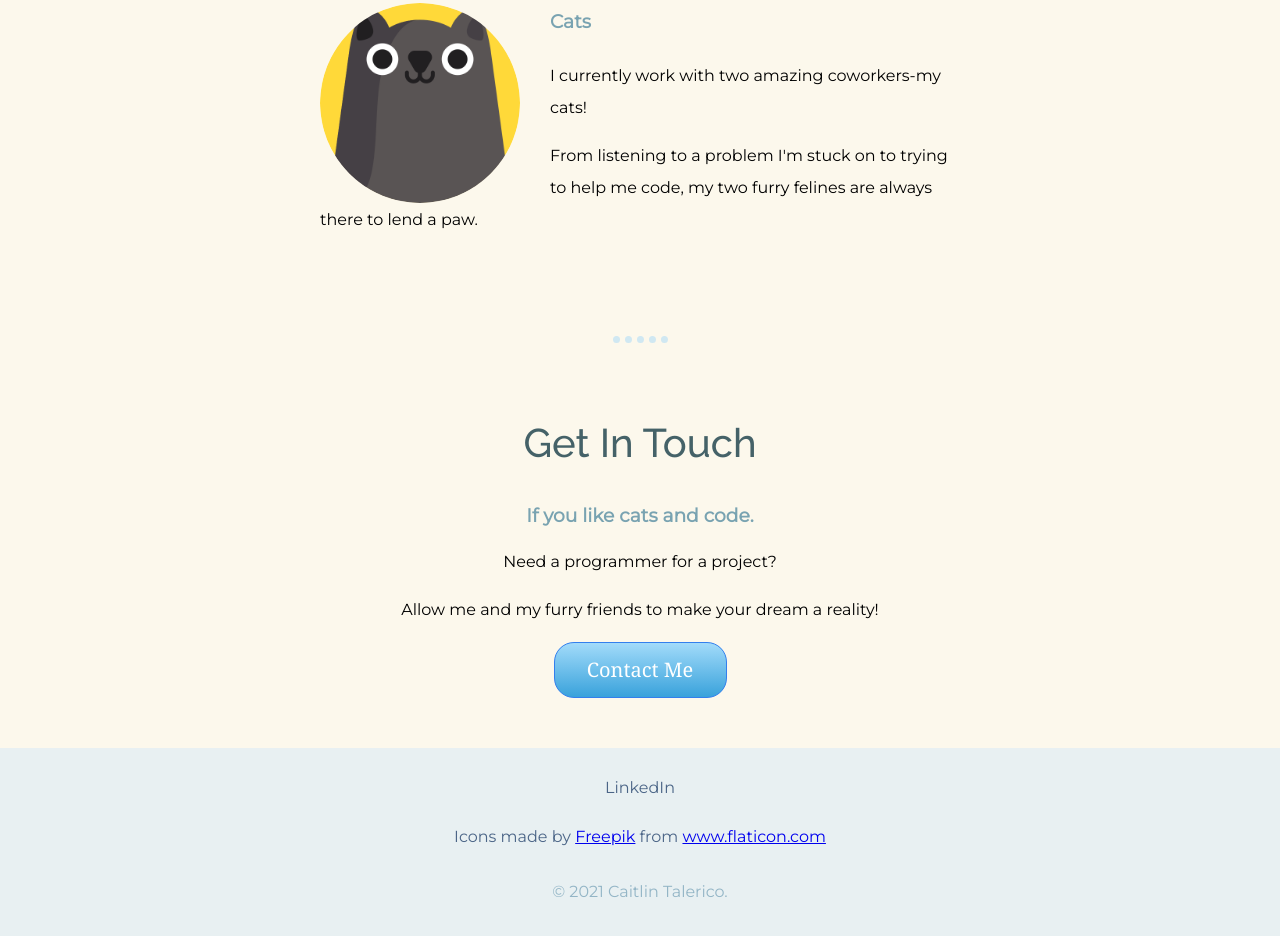
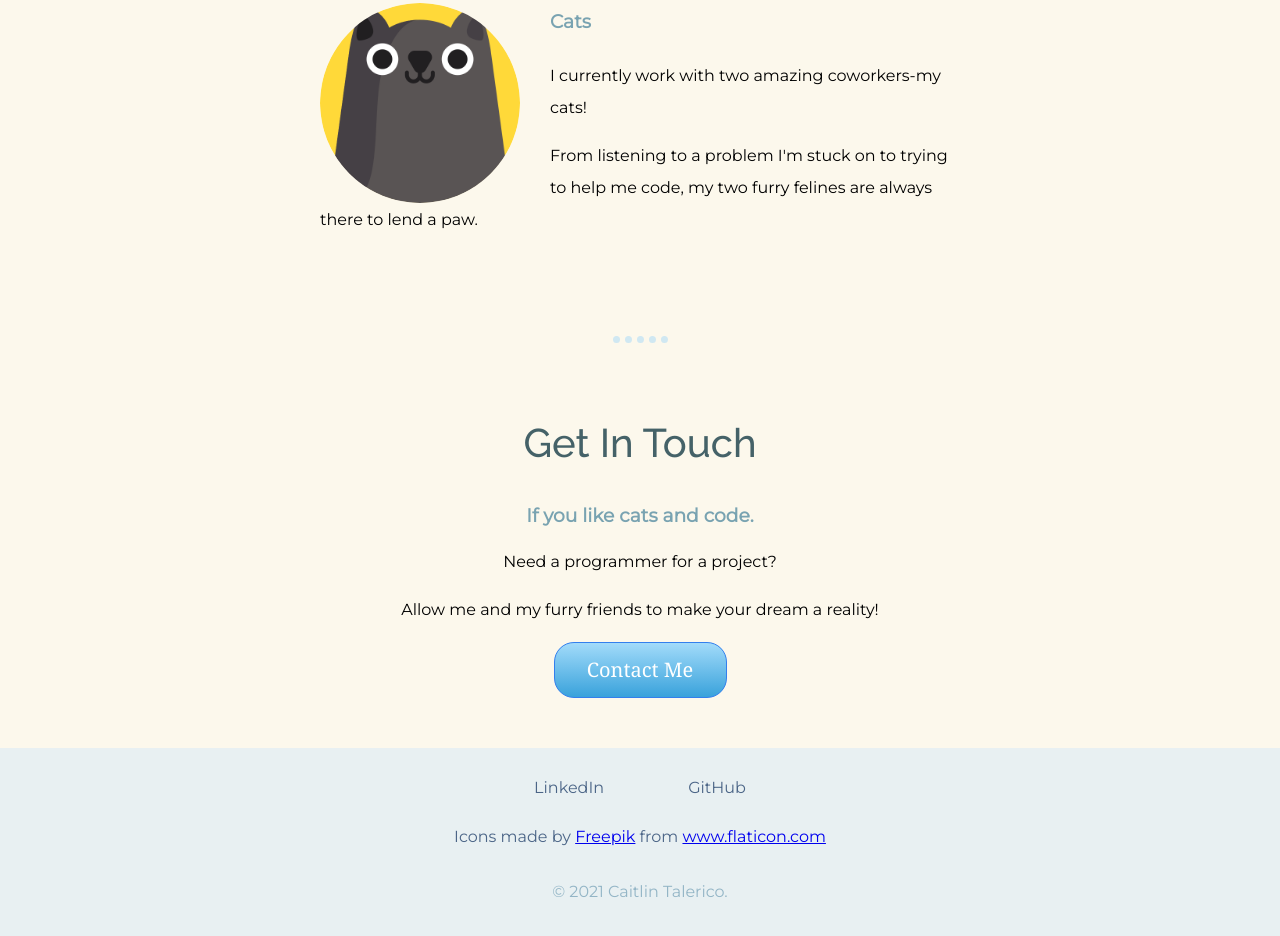
Before and after one commit to cait-tal/cv, a plain HTML site: page index.html in a window 1280 px wide. Shown: the part 2008-2944 px from the top of the page. Drawn offline with Linux system fonts and the light colour scheme.

Commit message:
Update index.html
Create a link to GitHub

```diff
--- a/index.html
+++ b/index.html
@@ -63,6 +63,7 @@
 
         <div class="bottom-container">
           <a class="footer-link" href="https://www.linkedin.com/in/caitlin-talerico-369b6b78">LinkedIn</a>
+          <a class="footer-link" href="https://github.com/kittygrl08">GitHub</a>
             <div class="footer-link">Icons made by <a href="https://www.freepik.com" title="Freepik">Freepik</a> from <a href="https://www.flaticon.com/" title="Flaticon">www.flaticon.com</a></div>
           <p>© 2021 Caitlin Talerico.</p>
         </div>
```
